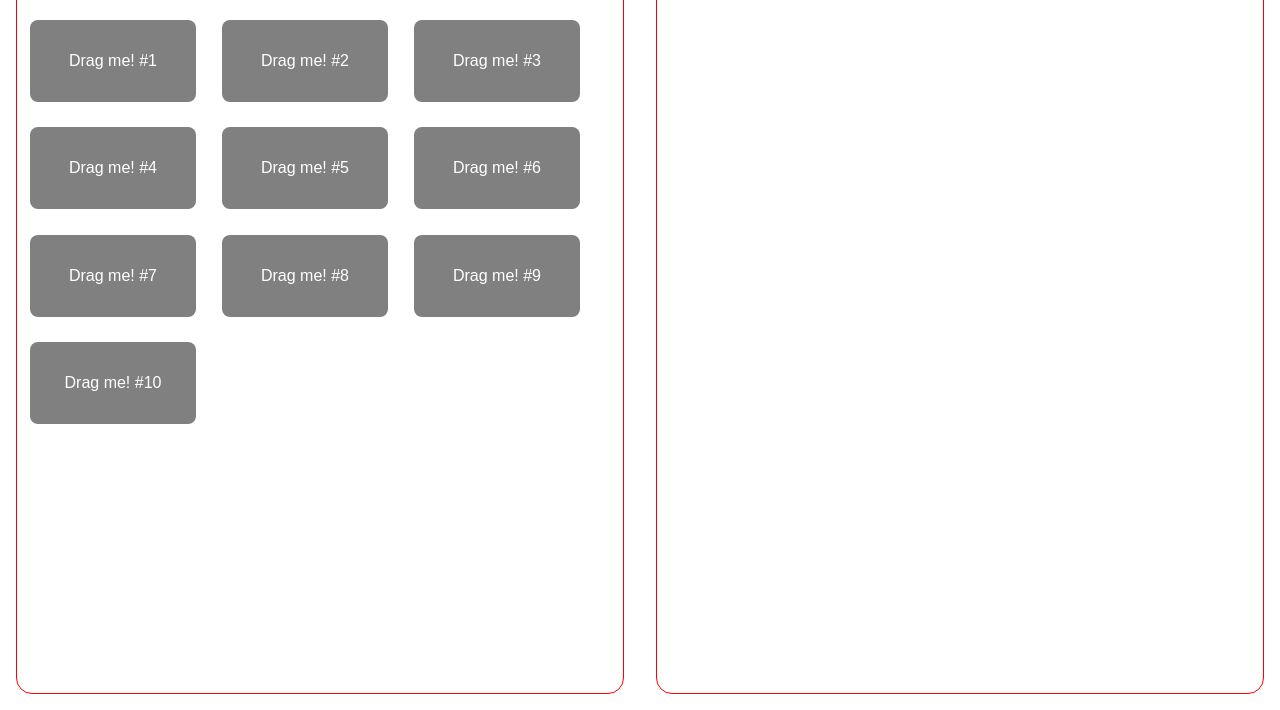
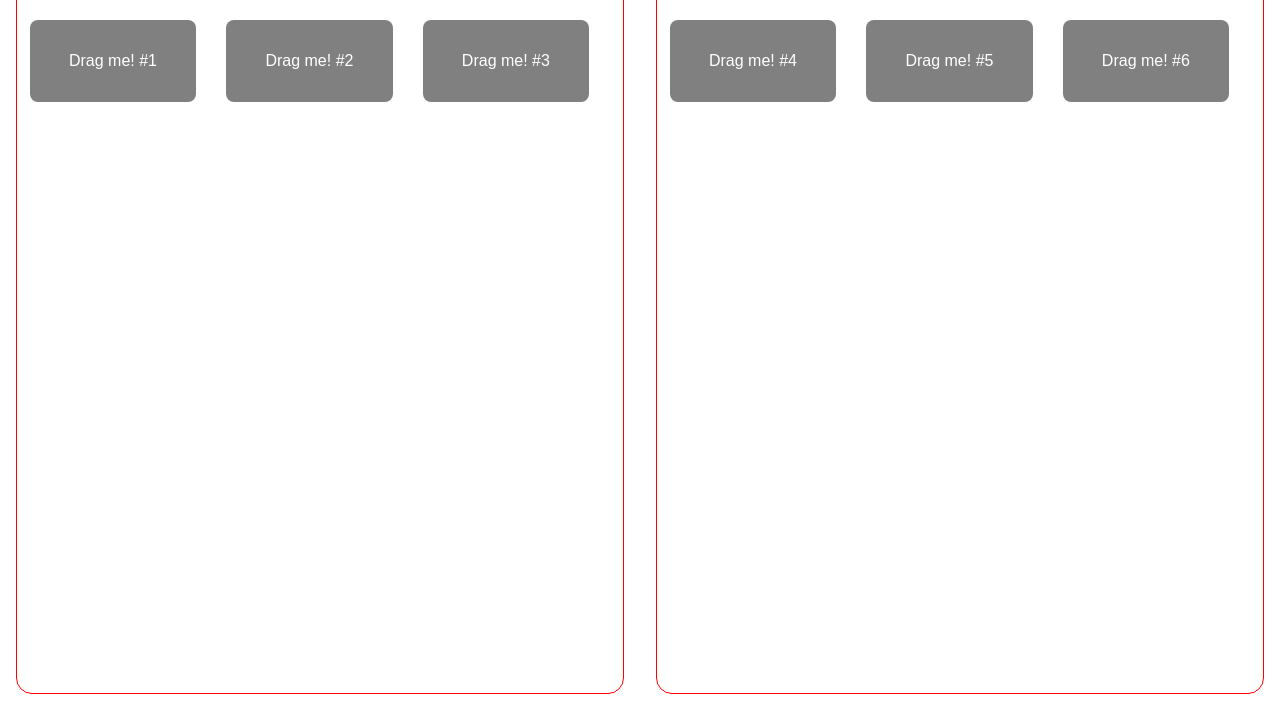
Before and after one commit to portsoc/ws_drag, a plain HTML site: page examples/drag-drop-move/index.html in a window 1280 px wide. Shown: the part 90-800 px from the top of the page. Drawn offline with Linux system fonts and the light colour scheme.

Commit message:
move to html def for elems

```diff
--- a/examples/drag-drop-move/index.html
+++ b/examples/drag-drop-move/index.html
@@ -3,7 +3,19 @@
 <title>Drag & Drop Move Example</title>
 
 <link rel="stylesheet" href="style.css">
+
+<div class=dropzone>
+  <h1>Drop Zone A</h1>
+  <div draggable="true" id="div1">Drag me! #1</div>
+  <div draggable="true" id="div2">Drag me! #2</div>
+  <div draggable="true" id="div3">Drag me! #3</div>
+</div>
+
+<div class=dropzone>
+  <h1>Drop Zone B</h1>
+  <div draggable="true" id="div4">Drag me! #4</div>
+  <div draggable="true" id="div5">Drag me! #5</div>
+  <div draggable="true" id="div6">Drag me! #6</div>
+</div>
+
 <script src="script.js"></script>
-
-<div class=dropzone><h1>Drop Zone A</h1></div>
-<div class=dropzone><h1>Drop Zone B</h1></div>
--- a/examples/drag-drop-move/script.js
+++ b/examples/drag-drop-move/script.js
@@ -10,24 +10,11 @@ function dragOverHandler(e) {
 function dropHandler(e) {
   const data = e.dataTransfer.getData('text/plain');
   const dragged = document.getElementById(data);
-  e.target.append(dragged);
+  e.currentTarget.append(dragged);
 }
 
-function prep() {
-  const dropzones = document.querySelectorAll('.dropzone');
-  for (const dropzone of dropzones) {
-    dropzone.addEventListener('dragover', dragOverHandler);
-    dropzone.addEventListener('drop', dropHandler);
-  }
-
-  for (let i = 1; i <= 10; i++) {
-    const div = document.createElement('div');
-    div.textContent = `Drag me! #${i}`;
-    div.draggable = true;
-    div.id = 'div' + i;
-    div.addEventListener('dragstart', dragStartHandler);
-    dropzones[0].append(div);
-  }
+const dropzones = document.querySelectorAll('.dropzone');
+for (const dropzone of dropzones) {
+  dropzone.addEventListener('dragover', dragOverHandler);
+  dropzone.addEventListener('drop', dropHandler);
 }
-
-window.addEventListener('load', prep);
```
